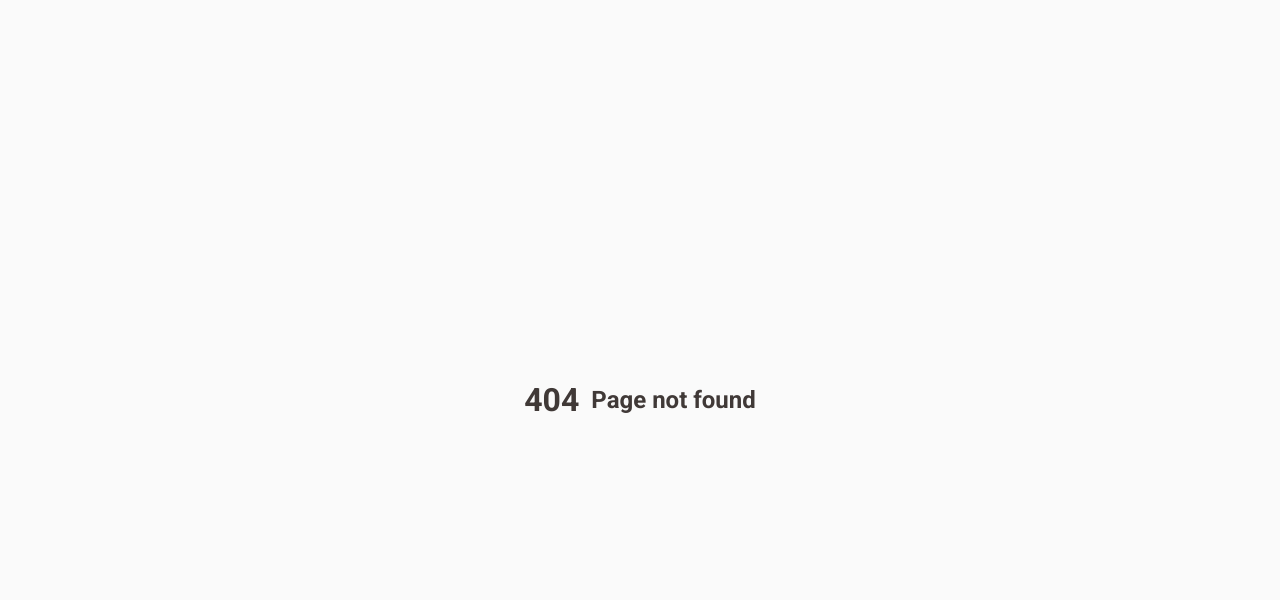
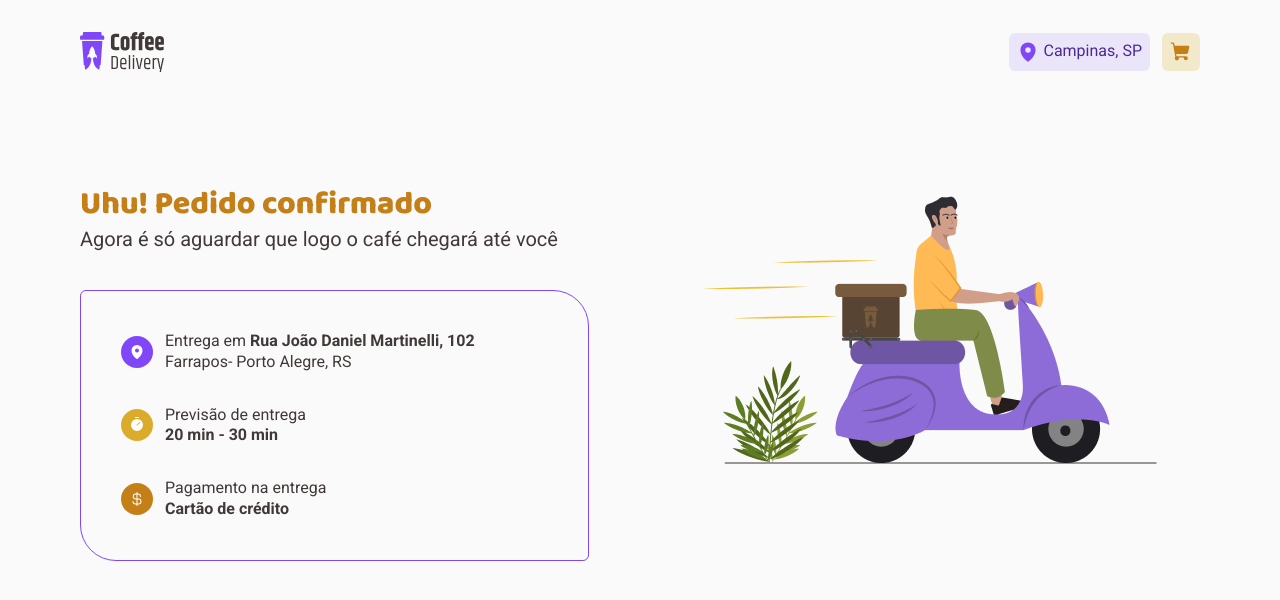
Before and after one commit to pedromeira220/coffee-delivery, a React (Vite) app: page /success in a window 1280 px wide. Before the commit this address had no page. Shown: the top 600 px of the page. Built offline with nearby package versions, Linux system fonts and the light colour scheme.

Commit message:
feat: adding the success page component

```diff
--- /dev/null
+++ b/src/pages/Success/components/OrderItem/index.tsx
@@ -0,0 +1,5 @@
+export type colorsType = ''
+
+export function OrderItem() {
+  return <div></div>
+}
--- /dev/null
+++ b/src/pages/Success/index.tsx
@@ -0,0 +1,53 @@
+import { CurrencyDollar, MapPin, Timer } from 'phosphor-react'
+import {
+  IconWrapper,
+  Illustration,
+  OrderInfo,
+  OrderItem,
+  SuccessPageContainer,
+  TextBold,
+} from './style'
+
+export function Success() {
+  return (
+    <SuccessPageContainer>
+      <div>
+        <h1>Uhu! Pedido confirmado</h1>
+        <h3>Agora é só aguardar que logo o café chegará até você</h3>
+
+        <OrderInfo>
+          <OrderItem>
+            <IconWrapper iconBg="purple">
+              <MapPin size={16} weight="fill" />
+            </IconWrapper>
+            <div>
+              <span>
+                Entrega em <TextBold>Rua João Daniel Martinelli, 102</TextBold>
+              </span>
+              <span> Farrapos- Porto Alegre, RS</span>
+            </div>
+          </OrderItem>
+          <OrderItem>
+            <IconWrapper iconBg="yellow">
+              <Timer size={16} weight="fill" />
+            </IconWrapper>
+            <div>
+              <span>Previsão de entrega</span>
+              <TextBold>20 min - 30 min </TextBold>
+            </div>
+          </OrderItem>
+          <OrderItem>
+            <IconWrapper iconBg="yellow-dark">
+              <CurrencyDollar size={16} weight="fill" />
+            </IconWrapper>
+            <div>
+              <span>Pagamento na entrega</span>
+              <TextBold>Cartão de crédito</TextBold>
+            </div>
+          </OrderItem>
+        </OrderInfo>
+      </div>
+      <Illustration src="./motoboy-illustration.png" />
+    </SuccessPageContainer>
+  )
+}
--- /dev/null
+++ b/src/pages/Success/style.ts
@@ -0,0 +1,121 @@
+import styled from 'styled-components'
+
+export const SuccessPageContainer = styled.div`
+  display: grid;
+  grid-template-columns: repeat(2, 1fr);
+  gap: 6.375rem;
+  margin-top: 5rem;
+
+  h1 {
+    font-family: 'Baloo 2', cursive;
+    color: ${props => props.theme['yellow-dark']};
+    line-height: 130%;
+    font-weight: 800;
+  }
+
+  h3 {
+    font-size: 1.25rem;
+    font-weight: 400;
+    margin-top: 0.25rem;
+  }
+
+  @media (max-width: 1100px) {
+    grid-template-columns: repeat(1, 1fr);
+  }
+`
+
+export const OrderInfo = styled.div`
+  padding: 2.5rem;
+  display: flex;
+  margin-top: 2.5rem;
+  border-radius: 6px 36px;
+  flex-direction: column;
+  gap: 2rem;
+  border: 1px solid ${props => props.theme['purple']};
+  align-items: flex-start;
+  justify-content: flex-start;
+`
+
+export const Illustration = styled.img`
+  width: 30.75rem;
+
+  @media (max-width: 1100px) {
+    display: none;
+  }
+`
+
+export const OrderItem = styled.div`
+  display: flex;
+  align-items: center;
+  justify-content: flex-start;
+  gap: 0.75rem;
+
+  & > div {
+    display: flex;
+    flex-direction: column;
+  }
+
+  @media (max-width: 441px) {
+    flex-direction: column;
+    align-items: flex-start;
+  }
+`
+
+export const TextBold = styled.span`
+  font-weight: 700;
+`
+interface IconWrapperProps {
+  iconBg: 'purple' | 'yellow' | 'yellow-dark'
+}
+
+export const IconWrapper = styled.span<IconWrapperProps>`
+  color: ${props => props.theme.white};
+
+  padding: 0.5rem;
+  border-radius: 50%;
+  display: inline-flex;
+  width: auto;
+  background-color: ${props => {
+    const colorString = props.iconBg
+    let colorHex = ''
+
+    switch (colorString) {
+      case 'purple':
+        colorHex = props.theme['purple']
+        break
+      case 'yellow-dark':
+        colorHex = props.theme['yellow-dark']
+        break
+      case 'yellow':
+        colorHex = props.theme['yellow']
+        break
+    }
+
+    return colorHex
+  }};
+`
+
+/*
+
+${props => {
+    const colorString = props.color
+    let colorHex = ''
+
+    switch (colorString) {
+      case 'gray':
+        colorHex = props.theme['base-text']
+        break
+      case 'purple':
+        colorHex = props.theme['purple']
+        break
+      case 'yellow-dark':
+        colorHex = props.theme['yellow-dark']
+        break
+      case 'yellow':
+        colorHex = props.theme['yellow']
+        break
+    }
+
+    return colorHex
+  }};
+*/
--- a/src/routes/Router.tsx
+++ b/src/routes/Router.tsx
@@ -3,6 +3,7 @@
 import { Checkout } from '../pages/Checkout'
 import { Home } from '../pages/Home'
 import { NotFound } from '../pages/NotFound'
+import { Success } from '../pages/Success'
 
 export function Router() {
   return (
@@ -10,6 +11,7 @@
       <Route path="/" element={<DefaultLayout />}>
         <Route path="/" element={<Home />} />
         <Route path="/checkout" element={<Checkout />} />
+        <Route path="/success" element={<Success />} />
       </Route>
       <Route path="*" element={<NotFound />} />
     </Routes>
```
Also changed, not shown: public/motoboy-illustration.png (added), src/pages/Success/components/OrderItem/style.ts (added).
